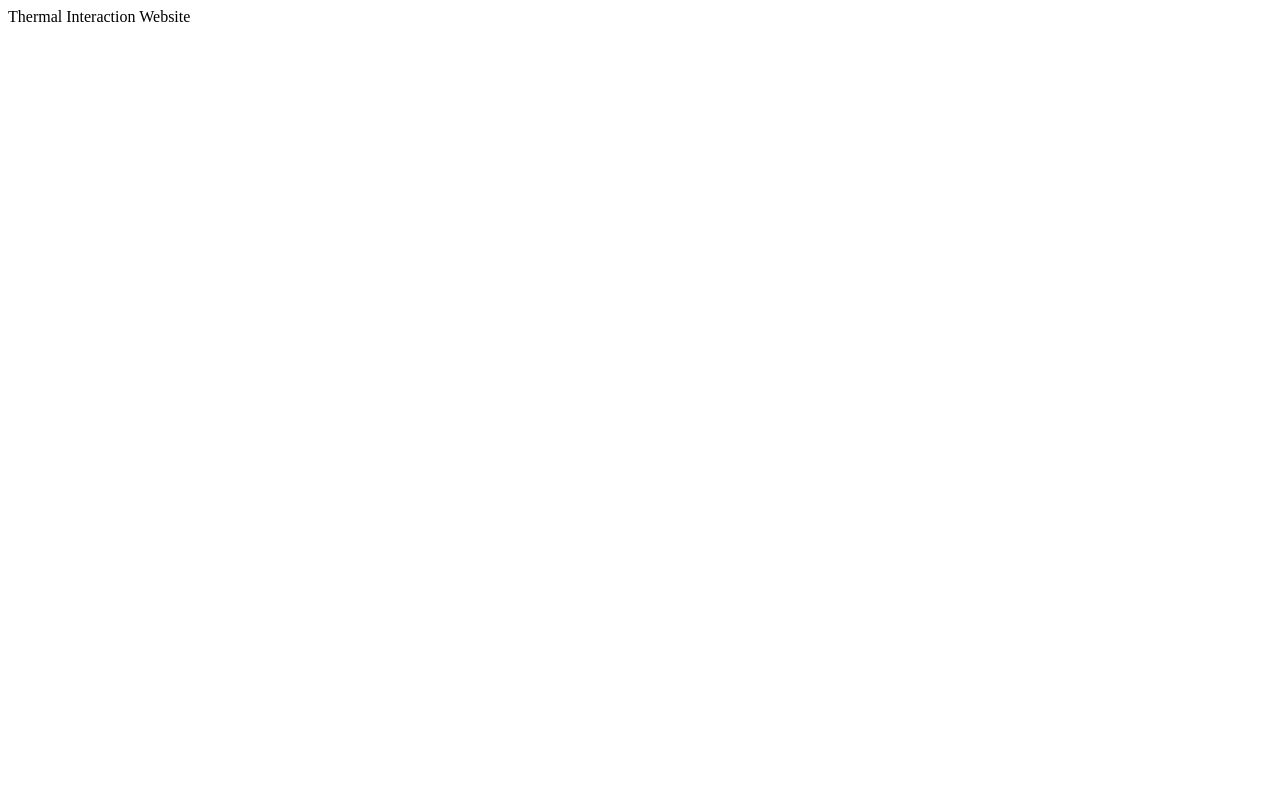
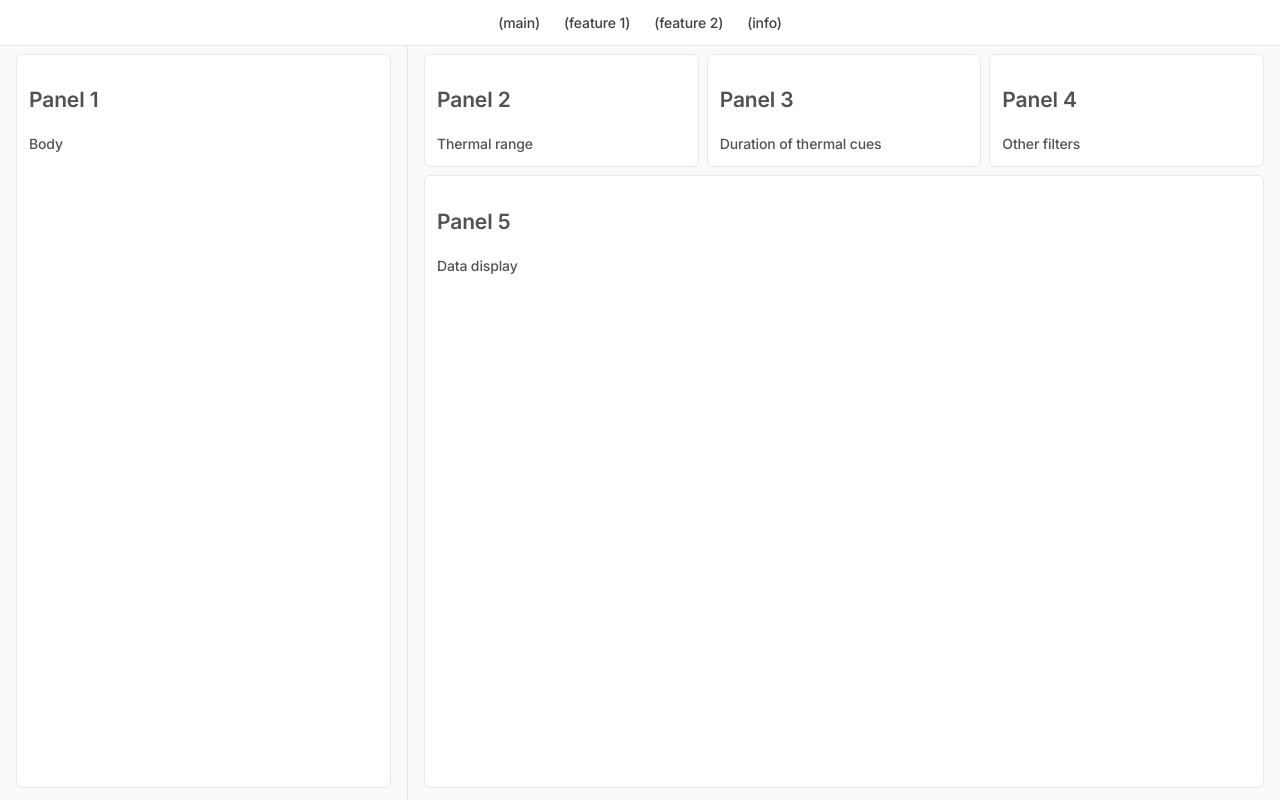
Before and after one commit to sandyleedev/thermal-interaction-web, a React (Vite) app in the folder frontend/: page / in a window 1280 px wide. Built offline with nearby package versions, Linux system fonts and the light colour scheme.

Commit message:
feat: add base landing layout

```diff
--- a/frontend/index.html
+++ b/frontend/index.html
@@ -2,6 +2,12 @@
 <html lang="en">
   <head>
     <meta charset="UTF-8" />
+    <link rel="preconnect" href="https://fonts.googleapis.com" />
+    <link rel="preconnect" href="https://fonts.gstatic.com" crossorigin />
+    <link
+      href="https://fonts.googleapis.com/css2?family=Inter:wght@400;500;600&display=swap"
+      rel="stylesheet"
+    />
     <link rel="icon" type="image/svg+xml" href="/favicon.svg" />
     <meta name="viewport" content="width=device-width, initial-scale=1.0" />
     <title>frontend</title>
--- a/frontend/src/App.tsx
+++ b/frontend/src/App.tsx
@@ -1,5 +1,7 @@
+import { LandingPage } from "./pages/LandingPage";
+
 function App() {
-  return <div>Thermal Interaction Website</div>;
+  return <LandingPage />;
 }
 
 export default App;
--- /dev/null
+++ b/frontend/src/components/landing/BodyMapPanel.tsx
@@ -0,0 +1,8 @@
+export function BodyMapPanel() {
+  return (
+    <aside className="landing-panel landing-body-map">
+      <h2 className="panel-title">Panel 1</h2>
+      <div className="panel-content panel-content-center">Body</div>
+    </aside>
+  );
+}
--- /dev/null
+++ b/frontend/src/components/landing/DurationPanel.tsx
@@ -0,0 +1,8 @@
+export function DurationPanel() {
+  return (
+    <section className="landing-panel landing-panel-top">
+      <h2 className="panel-title">Panel 3</h2>
+      <div className="panel-content panel-content-center">Duration of thermal cues</div>
+    </section>
+  );
+}
--- /dev/null
+++ b/frontend/src/components/landing/Header.tsx
@@ -0,0 +1,12 @@
+export function Header() {
+  return (
+    <header className="landing-header">
+      <nav aria-label="Main">
+        <a href="#main">(main)</a>
+        <a href="#feature-1">(feature 1)</a>
+        <a href="#feature-2">(feature 2)</a>
+        <a href="#info">(info)</a>
+      </nav>
+    </header>
+  );
+}
--- /dev/null
+++ b/frontend/src/components/landing/OtherFiltersPanel.tsx
@@ -0,0 +1,8 @@
+export function OtherFiltersPanel() {
+  return (
+    <section className="landing-panel landing-panel-row">
+      <h2 className="panel-title">Panel 4</h2>
+      <div className="panel-inline-text">Other filters</div>
+    </section>
+  );
+}
--- /dev/null
+++ b/frontend/src/components/landing/ResultsPanel.tsx
@@ -0,0 +1,8 @@
+export function ResultsPanel() {
+  return (
+    <section className="landing-panel landing-results">
+      <h2 className="panel-title">Panel 5</h2>
+      <div className="panel-content panel-content-center">Data display</div>
+    </section>
+  );
+}
--- /dev/null
+++ b/frontend/src/components/landing/TemperaturePanel.tsx
@@ -0,0 +1,8 @@
+export function TemperaturePanel() {
+  return (
+    <section className="landing-panel landing-panel-top">
+      <h2 className="panel-title">Panel 2</h2>
+      <div className="panel-content panel-content-center">Thermal range</div>
+    </section>
+  );
+}
--- /dev/null
+++ b/frontend/src/index.css
@@ -0,0 +1,32 @@
+*,
+*::before,
+*::after {
+  box-sizing: border-box;
+}
+
+html,
+body,
+#root {
+  height: 100%;
+  margin: 0;
+  overflow: hidden;
+}
+
+body {
+  font-family: "Inter", system-ui, -apple-system, BlinkMacSystemFont, "Segoe UI",
+    Roboto, "Helvetica Neue", Arial, sans-serif;
+  font-size: 15px;
+  line-height: 1.5;
+  color: #1a1a1a;
+  -webkit-font-smoothing: antialiased;
+  -moz-osx-font-smoothing: grayscale;
+}
+
+a {
+  color: inherit;
+  text-decoration: none;
+}
+
+a:hover {
+  text-decoration: underline;
+}
--- a/frontend/src/main.tsx
+++ b/frontend/src/main.tsx
@@ -1,6 +1,7 @@
 import { StrictMode } from "react";
 import { createRoot } from "react-dom/client";
 import App from "./App.tsx";
+import "./index.css";
 
 createRoot(document.getElementById("root")!).render(
   <StrictMode>
--- /dev/null
+++ b/frontend/src/pages/LandingPage.css
@@ -0,0 +1,90 @@
+.landing-root {
+  height: 100%;
+  display: flex;
+  flex-direction: column;
+  overflow: hidden;
+}
+
+.landing-header {
+  flex-shrink: 0;
+  padding: 0.75rem 1.25rem;
+  border-bottom: 1px solid #e5e5e5;
+  background: #fff;
+}
+
+.landing-header nav {
+  display: flex;
+  gap: 1.5rem;
+  justify-content: center;
+  font-size: 0.875rem;
+  font-weight: 500;
+  letter-spacing: -0.01em;
+  color: #404040;
+}
+
+.landing-main {
+  flex: 1;
+  display: flex;
+  min-height: 0;
+  overflow: hidden;
+  background: #fafafa;
+}
+
+.landing-left {
+  flex: 0 0 auto;
+  width: 408px;
+  box-sizing: border-box;
+  min-width: 0;
+  display: flex;
+  flex-direction: column;
+  min-height: 0;
+  overflow: hidden;
+  padding: 0.5rem 1rem 0.75rem;
+  border-right: 1px solid #e5e5e5;
+}
+
+.landing-body-map {
+  flex: 1;
+  min-height: 0;
+  overflow: hidden;
+}
+
+.landing-right {
+  flex: 1;
+  display: flex;
+  flex-direction: column;
+  min-width: 0;
+  min-height: 0;
+  overflow: hidden;
+  padding: 0.5rem 1rem 0.75rem;
+  gap: 0.5rem;
+}
+
+.landing-filters {
+  display: flex;
+  gap: 0.5rem;
+  flex: 0 0 auto;
+}
+
+.landing-filters > * {
+  flex: 1;
+  min-width: 0;
+}
+
+.landing-results {
+  flex: 1;
+  min-height: 0;
+  overflow-y: auto;
+  overflow-x: hidden;
+}
+
+.landing-panel {
+  padding: 0.75rem;
+  background: #fff;
+  border: 1px solid #e8e8e8;
+  border-radius: 6px;
+  font-size: 0.875rem;
+  font-weight: 500;
+  letter-spacing: -0.01em;
+  color: #525252;
+}
--- /dev/null
+++ b/frontend/src/pages/LandingPage.tsx
@@ -0,0 +1,28 @@
+import { BodyMapPanel } from "../components/landing/BodyMapPanel";
+import { DurationPanel } from "../components/landing/DurationPanel";
+import { Header } from "../components/landing/Header";
+import { OtherFiltersPanel } from "../components/landing/OtherFiltersPanel";
+import { ResultsPanel } from "../components/landing/ResultsPanel";
+import { TemperaturePanel } from "../components/landing/TemperaturePanel";
+import "./LandingPage.css";
+
+export function LandingPage() {
+  return (
+    <div className="landing-root">
+      <Header />
+      <div className="landing-main">
+        <div className="landing-left">
+          <BodyMapPanel />
+        </div>
+        <div className="landing-right">
+          <div className="landing-filters">
+            <TemperaturePanel />
+            <DurationPanel />
+            <OtherFiltersPanel />
+          </div>
+          <ResultsPanel />
+        </div>
+      </div>
+    </div>
+  );
+}
```
